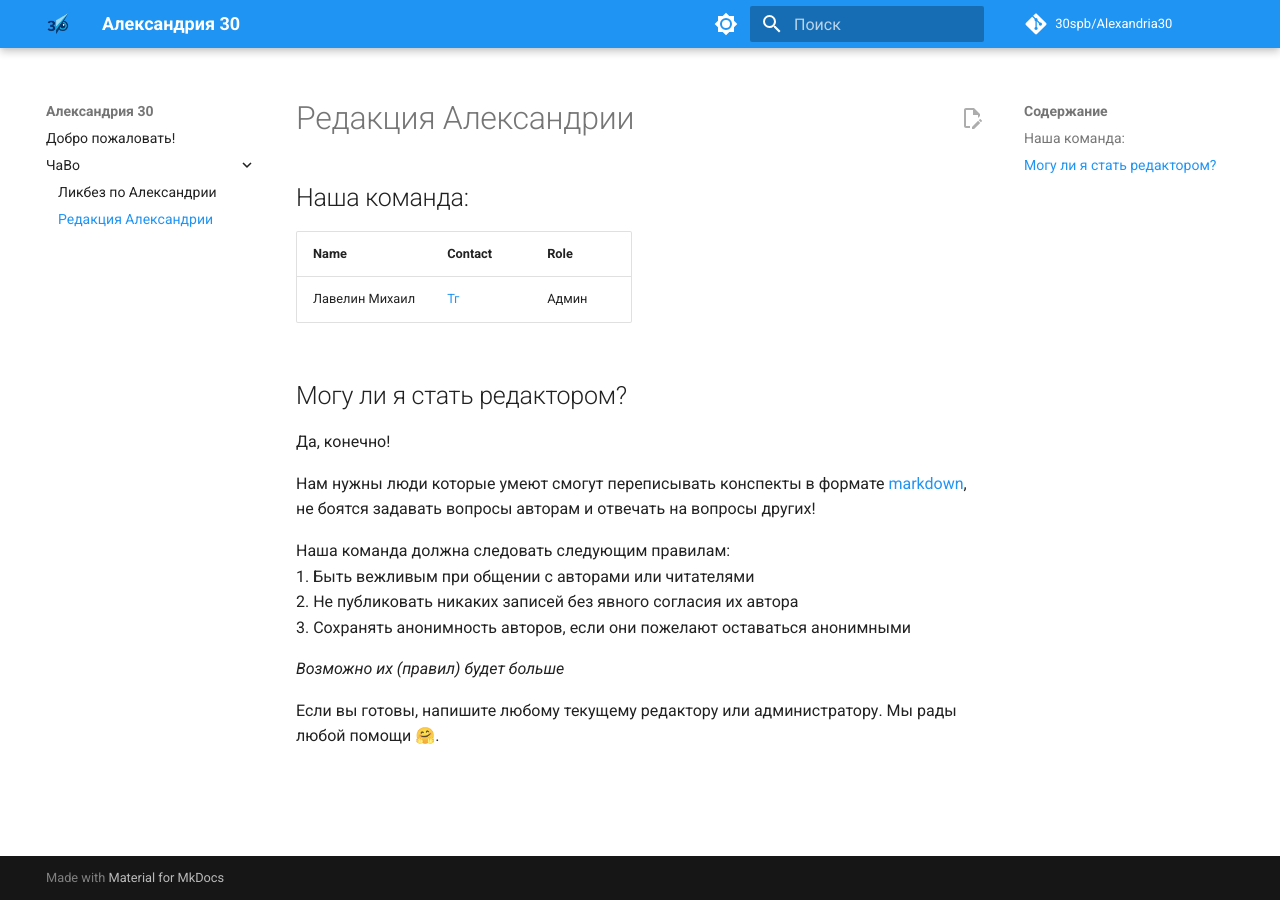
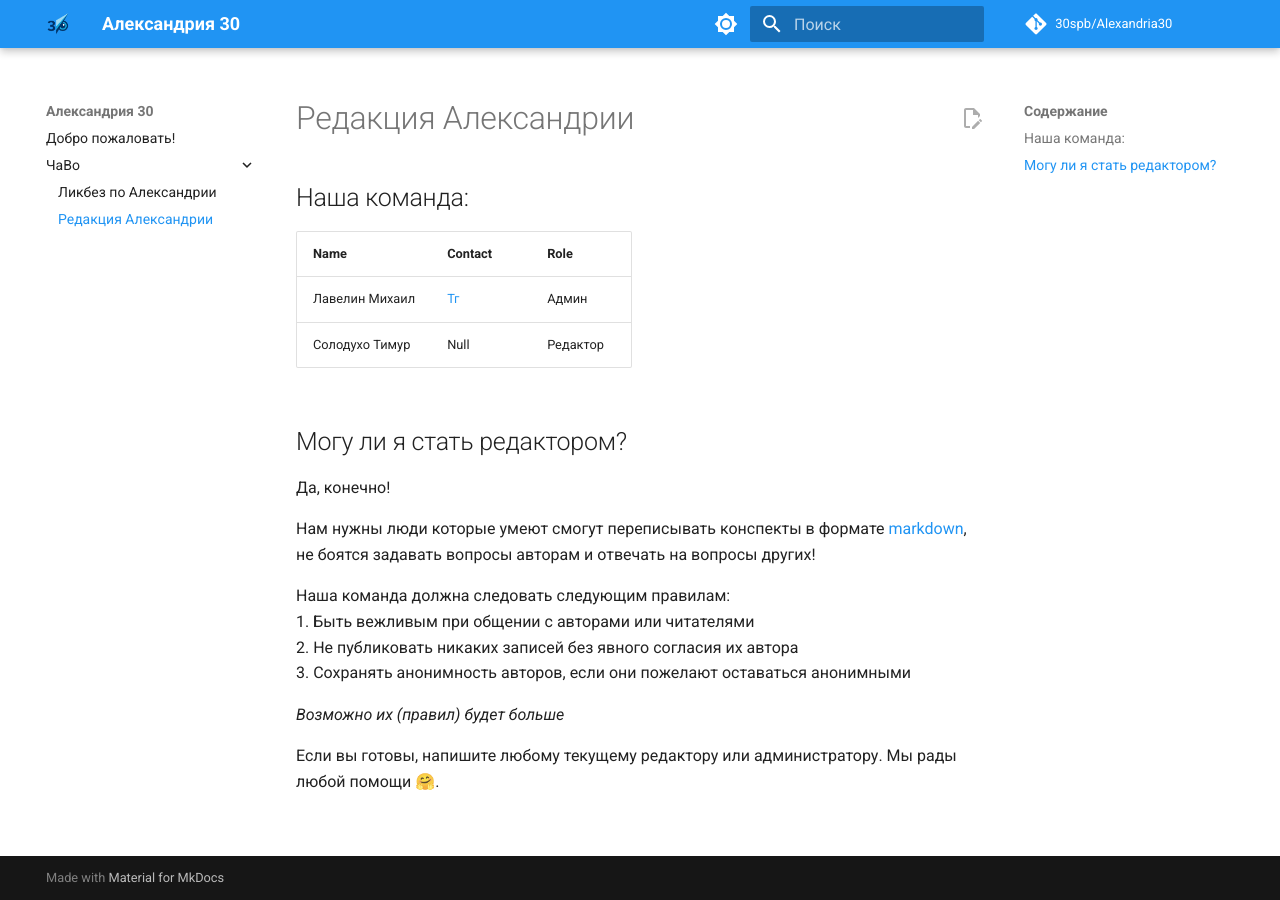
Before and after one commit to 30spb/Alexandria30, an MkDocs documentation site: the page built from docs/faq/admins.md, in a window 1280 px wide. Built offline with MkDocs 1.6.1 and Material for MkDocs 9.7.7, drawn with Linux system fonts in a browser that asks for light colours; comment, search, counter and statistics services are not loaded.

Commit message:
Добро пожаловать в команду!

```diff
--- a/docs/faq/admins.md
+++ b/docs/faq/admins.md
@@ -5,6 +5,7 @@
 | Name           | Contact                       | Role       |
 |----------------|-------------------------------|------------|
 | Лавелин Михаил | [Тг](https://t.me/mikhaillav) | Админ      |
+| Солодухо Тимур | Null                          | Редактор   |
 
 ## Могу ли я стать редактором?
 
```
